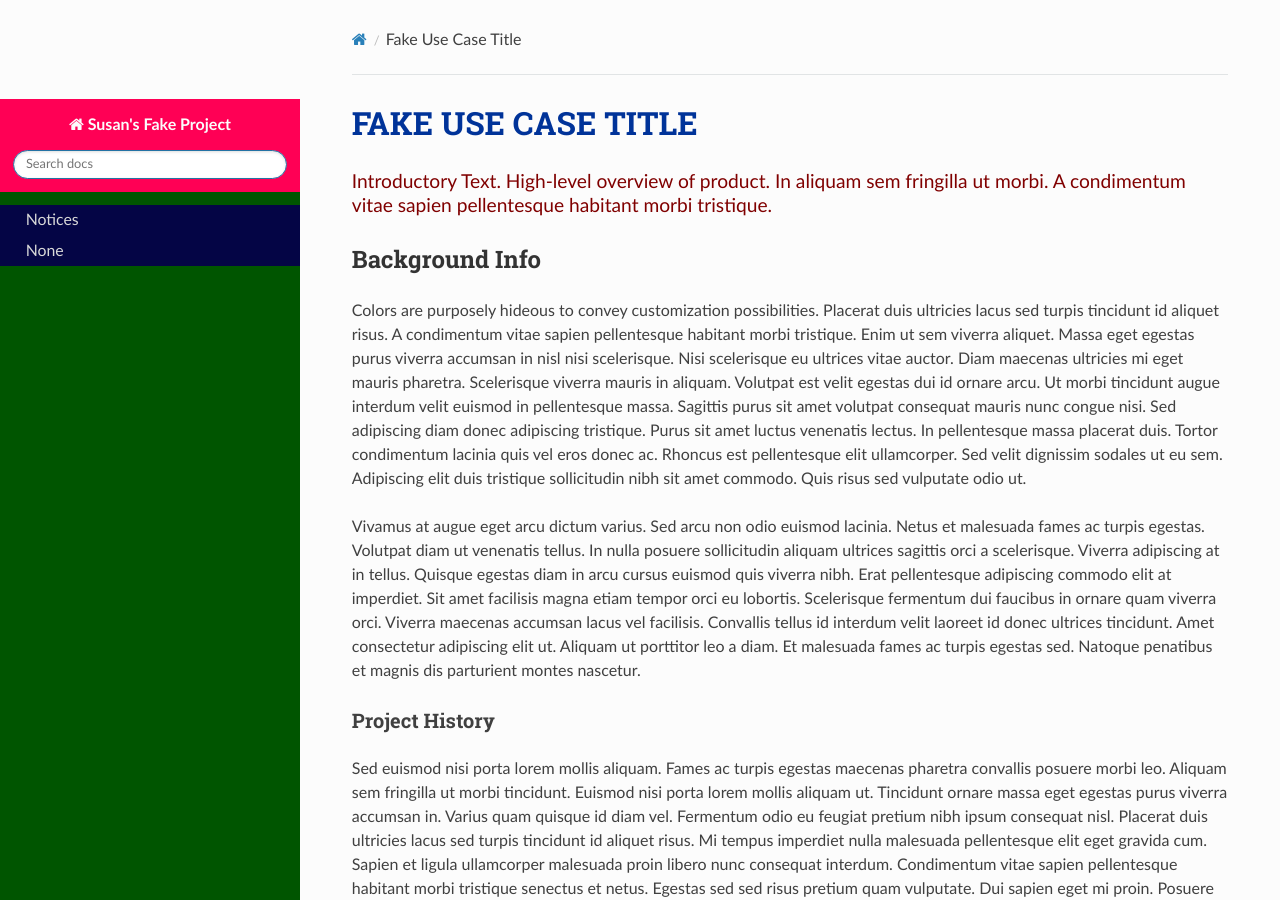
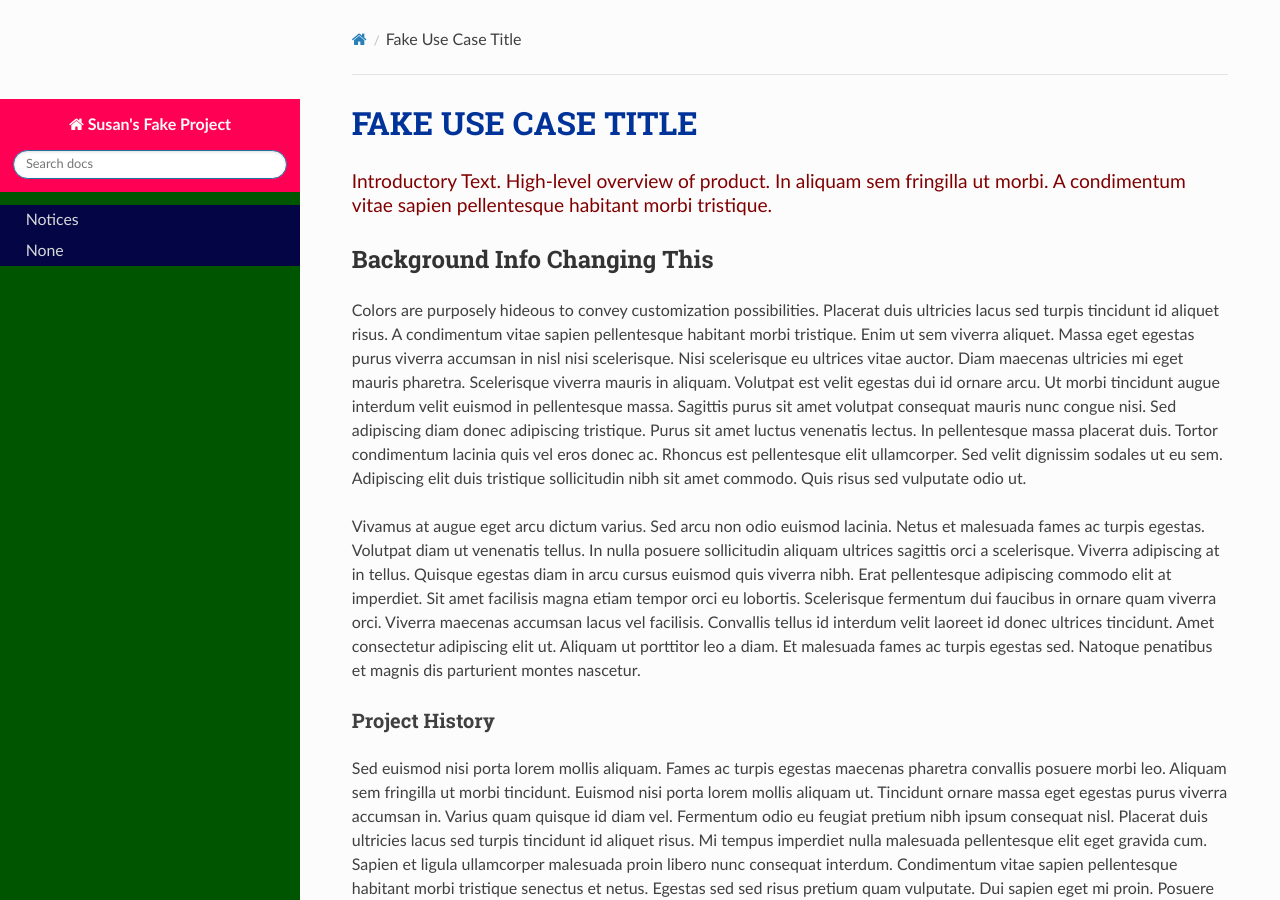
Before and after one commit to zwyll/DS_Use_Case_template, an MkDocs documentation site: the page built from docs/usecase-template.md, in a window 1280 px wide and 900 px high. Built offline with MkDocs 1.6.1, drawn with Linux system fonts in a browser that asks for light colours; nearby versions of some CDN libraries.

Commit message:
Update usecase-template.md

```diff
--- a/docs/usecase-template.md
+++ b/docs/usecase-template.md
@@ -2,7 +2,7 @@
 
 <p class="intro-text">Introductory Text.  High-level overview of product.  In aliquam sem fringilla ut morbi.  A condimentum vitae sapien pellentesque habitant morbi tristique.</p>
 
-## Background Info
+## Background Info Changing This
 
 Colors are purposely hideous to convey customization possibilities.  Placerat duis ultricies lacus sed turpis tincidunt id aliquet risus. A condimentum vitae sapien pellentesque habitant morbi tristique. Enim ut sem viverra aliquet. Massa eget egestas purus viverra accumsan in nisl nisi scelerisque. Nisi scelerisque eu ultrices vitae auctor. Diam maecenas ultricies mi eget mauris pharetra. Scelerisque viverra mauris in aliquam. Volutpat est velit egestas dui id ornare arcu. Ut morbi tincidunt augue interdum velit euismod in pellentesque massa. Sagittis purus sit amet volutpat consequat mauris nunc congue nisi. Sed adipiscing diam donec adipiscing tristique. Purus sit amet luctus venenatis lectus. In pellentesque massa placerat duis. Tortor condimentum lacinia quis vel eros donec ac. Rhoncus est pellentesque elit ullamcorper. Sed velit dignissim sodales ut eu sem. Adipiscing elit duis tristique sollicitudin nibh sit amet commodo. Quis risus sed vulputate odio ut.
 
```
